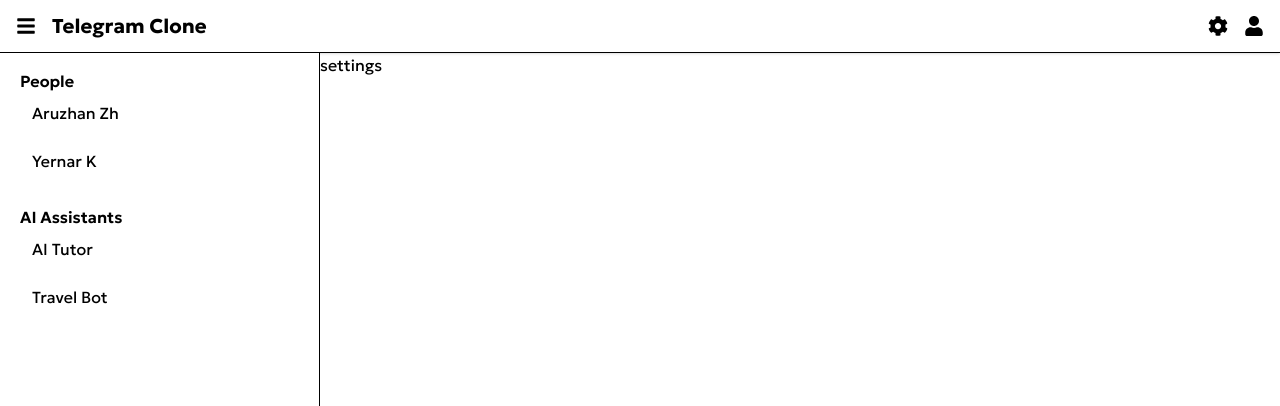
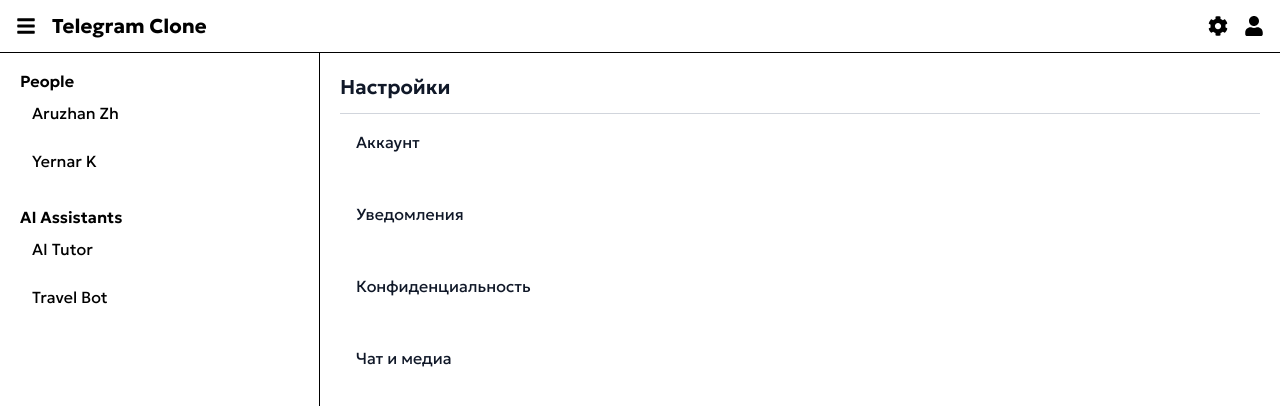
Before and after one commit to dananaoo/telegram, a React (Vite) app: page /settings in a window 1280 px wide. Shown: the top 406 px of the page. Built offline with nearby package versions, Linux system fonts and the light colour scheme.

Commit message:
setting updated

```diff
--- a/src/modules/settings/settings.tsx
+++ b/src/modules/settings/settings.tsx
@@ -6,5 +6,26 @@ export const Settings = () => {
       console.log("leave settings");
     };
   }, []);
-  return <div>settings</div>;
+
+  return (
+    <div className="flex flex-col h-full bg-white text-gray-900 p-5">
+      <header className="border-b border-gray-300 pb-3 mb-5">
+        <h1 className="text-xl font-semibold">Настройки</h1>
+      </header>
+      <section className="flex flex-col gap-4">
+        <div className="p-4 rounded hover:bg-gray-100 cursor-pointer">
+          Аккаунт
+        </div>
+        <div className="p-4 rounded hover:bg-gray-100 cursor-pointer">
+          Уведомления
+        </div>
+        <div className="p-4 rounded hover:bg-gray-100 cursor-pointer">
+          Конфиденциальность
+        </div>
+        <div className="p-4 rounded hover:bg-gray-100 cursor-pointer">
+          Чат и медиа
+        </div>
+      </section>
+    </div>
+  );
 };
--- a/src/shared/ui/button.tsx
+++ /dev/null
@@ -1,13 +0,0 @@
-import type { FC, HTMLAttributes } from "react";
-
-interface ButtonProps extends HTMLAttributes<HTMLButtonElement> {
-  customOnClick?: () => void;
-}
-
-export const Button: FC<ButtonProps> = (props) => {
-  return (
-    <button {...props} onClick={() => props.customOnClick()}>
-      Custom Button
-    </button>
-  );
-};
```
